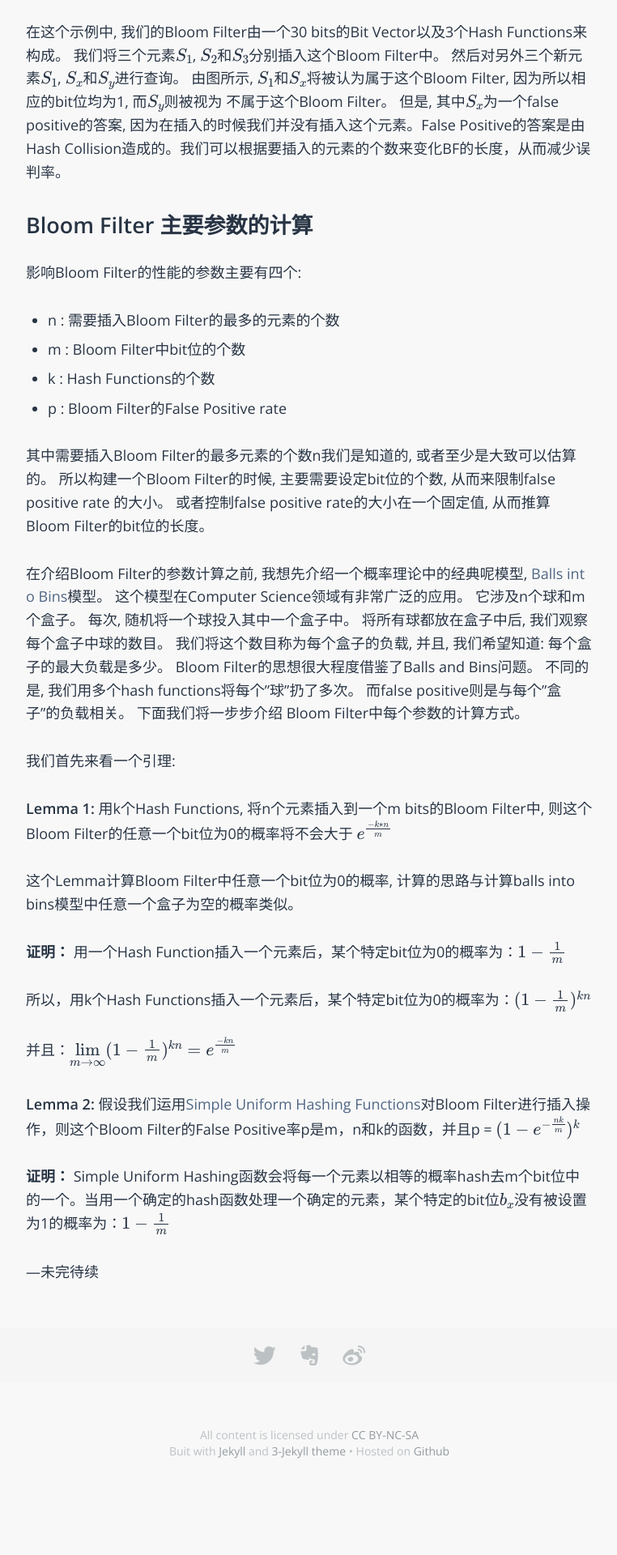
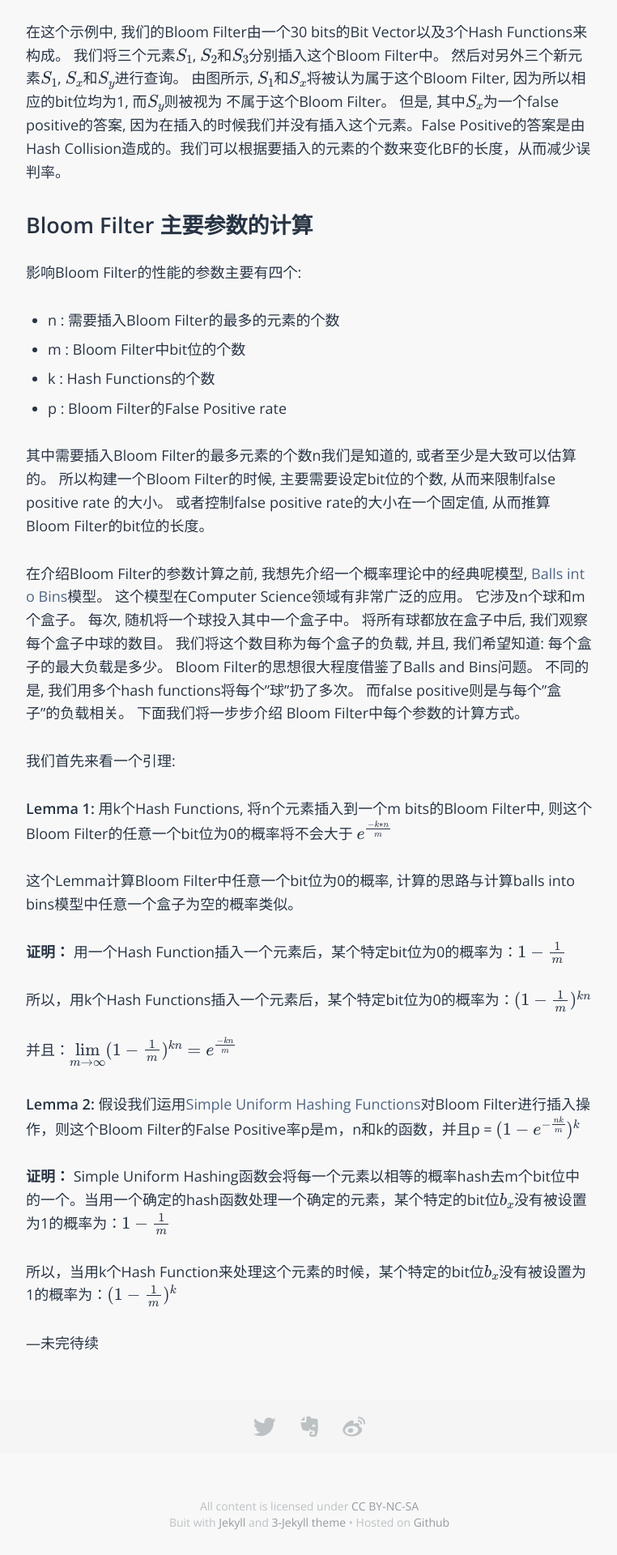
Before and after one commit to sophiesongge/sophiesongge.github.io, a Jekyll site: the page built from _posts/2016-09-06-bloom-filter.markdown, in a window 1280 px wide. Shown: the part 1418-3338 px from the top of the page at 81% size, without its empty margins (258-1020 px from the left). Built offline with Jekyll 4.4.1, drawn with Linux system fonts in a browser that asks for light colours; some web fonts are replaced; formulas are drawn with MathJax 3.

Commit message:
add post for bloom filter

```diff
--- a/_posts/2016-09-06-bloom-filter.markdown
+++ b/_posts/2016-09-06-bloom-filter.markdown
@@ -76,6 +76,8 @@ Bloom Filter中每个参数的计算方式。
 **证明：**
 Simple Uniform Hashing函数会将每一个元素以相等的概率hash去m个bit位中的一个。当用一个确定的hash函数处理一个确定的元素，某个特定的bit位$b_x$没有被设置为1的概率为：$1-\frac{1}{m}$
 
+所以，当用k个Hash Function来处理这个元素的时候，某个特定的bit位$b_x$没有被设置为1的概率为：$(1-\frac{1}{m})^k$
+
 ---未完待续
 
 
```
